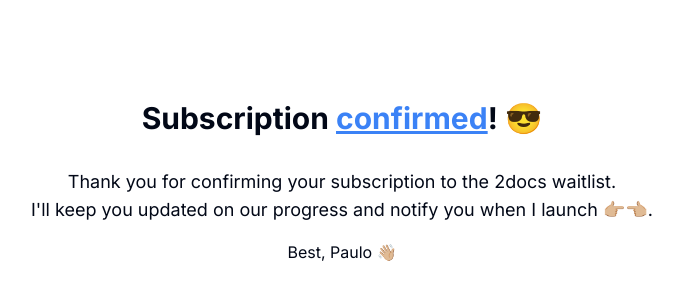
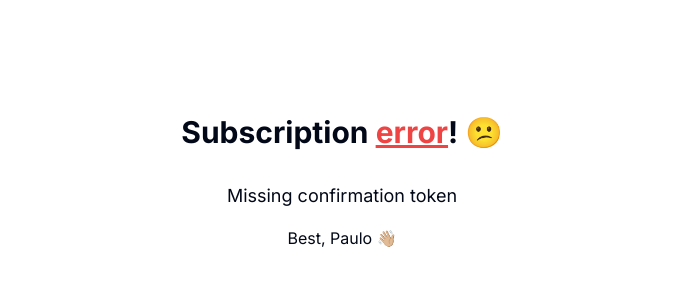
Before and after one commit to paulocerez/2docs-landing, a Next.js app: page /confirm in a window 1280 px wide. Shown: the part 218-518 px from the top of the page, without its empty margins (298-981 px from the left). Built offline with nearby package versions, Linux system fonts and the light colour scheme.

Commit message:
feat: adjust confirm page to call the confirm api route to edit that property properly

```diff
--- a/app/api/signup/route.ts
+++ b/app/api/signup/route.ts
@@ -36,7 +36,7 @@
     return NextResponse.json(
       {
         message: isNewSignup
-          ? "Thank you for joining our waitlist! Please check your email for confirmation."
+          ? "Thank you for joining our waitlist! Please check your email for confirmation (100% spam rate right now 🔥)."
           : "You're already on our waitlist. We'll keep you updated!",
         isNewSignup,
       },
--- a/app/confirm/page.tsx
+++ b/app/confirm/page.tsx
@@ -1,15 +1,70 @@
+"use client";
+import { useSearchParams } from "next/navigation";
+import { useEffect, useState } from "react";
+
 export default function ConfirmPage() {
+  const [status, setStatus] = useState<"loading" | "success" | "error">(
+    "loading"
+  );
+  const [message, setMessage] = useState("");
+  const searchParams = useSearchParams();
+
+  useEffect(() => {
+    const confirmSubscription = async () => {
+      const token = searchParams.get("token");
+      if (!token) {
+        setStatus("error");
+        setMessage("Missing confirmation token");
+        return;
+      }
+
+      try {
+        const response = await fetch(`/api/confirm?token=${token}`);
+        const data = await response.json();
+
+        if (response.ok) {
+          setStatus("success");
+          setMessage(data.message);
+        } else {
+          setStatus("error");
+          setMessage(data.message);
+        }
+      } catch (error) {
+        setStatus("error");
+        setMessage("An error occurred during the confirmation process.");
+      }
+    };
+    confirmSubscription();
+  }, [searchParams]);
+
+  if (status === "loading") {
+    return <div>Confirming your subscription...</div>;
+  }
+
   return (
     <div className="flex min-h-screen flex-col items-center justify-center text-center py-16 px-12 md:px-24">
       <h1 className="text-xl md:text-3xl font-bold mb-8">
-        Subscription <span className="underline text-blue-500">confirmed</span>!
-        😎
+        Subscription{" "}
+        <span
+          className={`underline ${
+            status === "success" ? "text-blue-500" : "text-red-500"
+          }`}
+        >
+          {status === "success" ? "confirmed" : "error"}
+        </span>
+        !{status === "success" ? " 😎" : " 😕"}
       </h1>
       <p className="text-lg mb-4">
-        Thank you for confirming your subscription to the 2docs waitlist.
-        <br />
-        I&apos;ll keep you updated on our progress and notify you when I launch
-        👉🏼👈🏼.
+        {status === "success" ? (
+          <>
+            Thank you for confirming your subscription to the 2docs waitlist.
+            <br />
+            I&apos;ll keep you updated on our progress and notify you when I
+            launch 👉🏼👈🏼.
+          </>
+        ) : (
+          message
+        )}
       </p>
       <p>Best, Paulo 👋🏼</p>
     </div>
--- a/components/SignupForm.tsx
+++ b/components/SignupForm.tsx
@@ -2,7 +2,6 @@
 
 import { FormEvent, useState } from "react";
 import { Button } from "./ui/button";
-import { supabase } from "@/lib/supabase/client";
 
 export default function Signup() {
   const [name, setName] = useState("");
```
